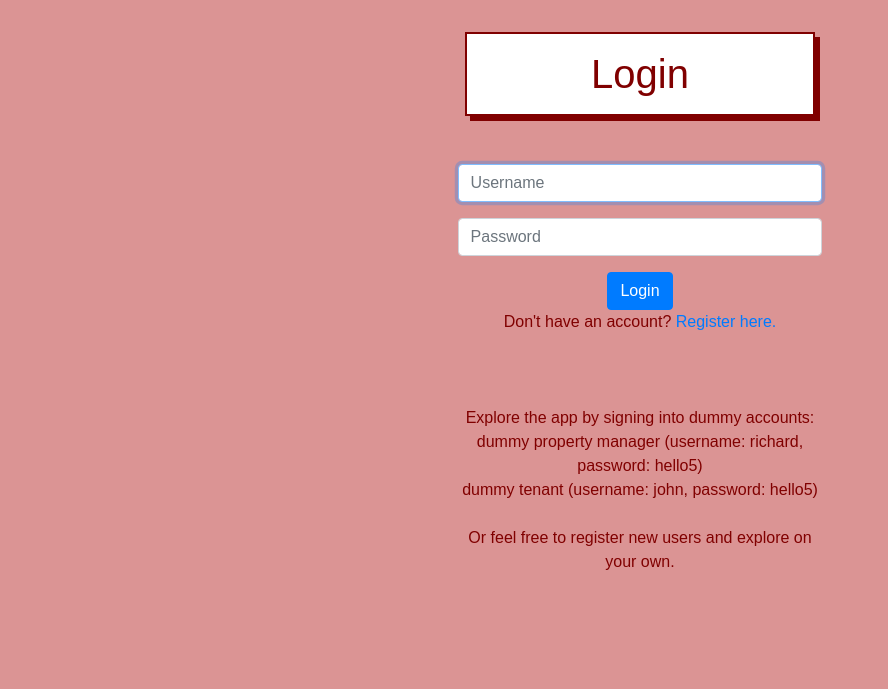
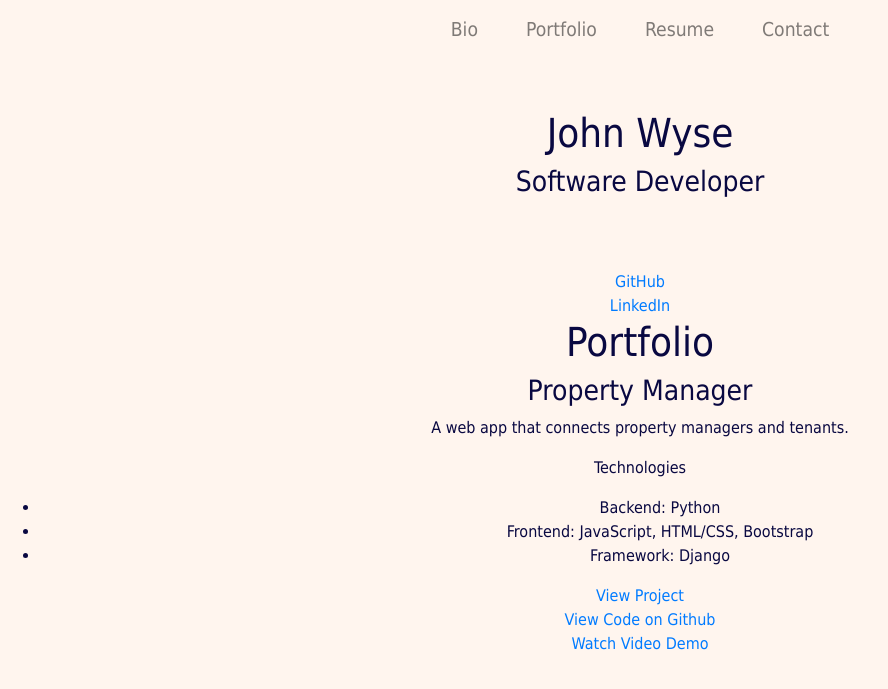
Before and after one commit to johnwyse/property-manager, a Django app: page / in a window 1280 px wide. Shown: the top 689 px of the page, without its empty margins (0-888 px from the left). Run offline with Django 4.2, Linux system fonts and the light colour scheme; data that the repository does not hold is empty; some libraries are stand-ins or nearby versions; some web fonts are replaced.

Commit message:
beginning personal site index

```diff
--- a/capstone/urls.py
+++ b/capstone/urls.py
@@ -20,7 +20,8 @@ from django.conf.urls.static import static
 
 urlpatterns = [
     path('admin/', admin.site.urls),
-    path("", include("property.urls"))
+    path('property/', include("property.urls")),
+    path('', include("property.personal_urls"))
 ]
 
 if settings.DEBUG:
--- /dev/null
+++ b/property/personal_urls.py
@@ -0,0 +1,6 @@
+from django.urls import path
+from . import views
+
+urlpatterns = [
+    path("", views.home, name="home")
+]
--- a/property/static/property/issues.js
+++ b/property/static/property/issues.js
@@ -32,7 +32,7 @@ function update_issue(id) {
     console.log(updated_description)
 
     // Fetch and save updated content
-    fetch('/edit_issue/' + id, {
+    fetch('/property/edit_issue/' + id, {
         method: 'PUT',
         body: JSON.stringify({
             description: updated_description
--- a/property/static/property/messages.js
+++ b/property/static/property/messages.js
@@ -3,7 +3,7 @@ document.addEventListener('DOMContentLoaded', function() {
     var unit_id = JSON.parse(document.getElementById('unit_id').textContent);
     console.log(unit_id)
 
-    fetch('/mark_as_read/' + unit_id, {
+    fetch('/property/mark_as_read/' + unit_id, {
         method: 'PUT',
         body: JSON.stringify({
           unit_id: unit_id
@@ -34,7 +34,7 @@ function delete_message(message_id) {
     console.log("beginning to delete message")
     console.log(message_id)
 
-    fetch('delete_message/' + message_id, {
+    fetch('/property/delete_message/' + message_id, {
         method: 'DELETE',
         body: JSON.stringify({
             message_id: message_id
--- a/property/static/property/notifications.js
+++ b/property/static/property/notifications.js
@@ -1,6 +1,6 @@
 document.addEventListener('DOMContentLoaded', function() {
 
-    fetch('/get_notifications')
+    fetch('/property/get_notifications')
     .then(response => response.json())
     .then(data => {
 
--- /dev/null
+++ b/property/static/property/personal_styles.css
@@ -0,0 +1,22 @@
+:root {
+    --main: rgb(9, 8, 65);
+  }
+
+body {
+    background-color: seashell;
+    color: var(--main);
+    text-align: center;
+    font-family: Tahoma, sans-sarif;
+}
+
+.nav-item > button {
+    background-color: transparent;
+    border: none;
+    margin-left: 1rem;
+    margin-right: 1rem;
+    color:rgb(5, 9, 71);
+    font-size: 1.2rem;
+}
+#header {
+    padding: 3rem;
+}
--- a/property/templates/property/layout.html
+++ b/property/templates/property/layout.html
@@ -60,7 +60,11 @@
         <script src="https://code.jquery.com/jquery-3.2.1.slim.min.js" integrity="sha384-KJ3o2DKtIkvYIK3UENzmM7KCkRr/rE9/Qpg6aAZGJwFDMVNA/GpGFF93hXpG5KkN" crossorigin="anonymous"></script>
         <script src="https://cdnjs.cloudflare.com/ajax/libs/popper.js/1.12.9/umd/popper.min.js" integrity="sha384-ApNbgh9B+Y1QKtv3Rn7W3mgPxhU9K/ScQsAP7hUibX39j7fakFPskvXusvfa0b4Q" crossorigin="anonymous"></script>
         <script src="https://maxcdn.bootstrapcdn.com/bootstrap/4.0.0/js/bootstrap.min.js" integrity="sha384-JZR6Spejh4U02d8jOt6vLEHfe/JQGiRRSQQxSfFWpi1MquVdAyjUar5+76PVCmYl" crossorigin="anonymous"></script>
+
+        {% if user.is_authenticated %}
         <script src="{% static 'property/notifications.js' %}"></script>
+        {% endif %}
+
         {% block script %}
         {% endblock %}
     </body>
--- a/property/templates/property/login.html
+++ b/property/templates/property/login.html
@@ -24,9 +24,7 @@
 
     <br><br><br><br>
 
-    Explore the app by signing into dummy accounts:<br>
-    dummy property manager (username: richard, password: hello5)<br>
-    dummy tenant (username: john, password: hello5)<br><br>
+    Check out a demo video that shows all the app's features here.<br>
 
     Or feel free to register new users and explore on your own.
 </div>
--- /dev/null
+++ b/property/templates/property/personal_index.html
@@ -0,0 +1,92 @@
+{% load static %}
+
+<!DOCTYPE html>
+<html lang="en">
+    <head>
+        <title>John Wyse</title>
+        <meta name="viewport" content="width=device-width, initial-scale=1, shrink-to-fit=yes">
+        <link rel="stylesheet" href="https://stackpath.bootstrapcdn.com/bootstrap/4.3.1/css/bootstrap.min.css" integrity="sha384-ggOyR0iXCbMQv3Xipma34MD+dH/1fQ784/j6cY/iJTQUOhcWr7x9JvoRxT2MZw1T" crossorigin="anonymous">
+        <link href="{% static 'property/personal_styles.css' %}" rel="stylesheet">
+    </head>
+    <body>
+
+        <nav class="navbar sticky-top navbar-expand-lg navbar-light bg-transparent">
+            <button class="navbar-toggler" type="button" data-toggle="collapse" data-target="#navbarTogglerDemo02" aria-controls="navbarTogglerDemo02" aria-expanded="false" aria-label="Toggle navigation">
+                <span class="navbar-toggler-icon"></span>
+            </button>
+
+            <div class="collapse navbar-collapse justify-content-center" id="navbarTogglerDemo02">
+                <ul class="navbar-nav">
+                    <li class="nav-item">
+                        <button id="bio-nav" class="nav-link" data-page="bio">Bio</button>
+                    </li>
+                    <li class="nav-item">
+                        <button id="portfolio-nav" class="nav-link" data-page="portfolio">Portfolio</button>
+                    </li>
+                    <li class="nav-item">
+                        <button id="resume-nav" class="nav-link" data-page="resume">Resume</button>
+                    </li>
+                    <li class="nav-item">
+                        <button id="contact-nav" class="nav-link" data-page="contact">Contact</button>
+                    </li>
+                </ul>
+            </div>
+        </nav>
+
+        <div id="header">
+            <h1>John Wyse</h1>
+            <h3>Software Developer</h3>
+        </div>
+
+        <div id="bio" >
+            <p>
+
+            </p>
+
+            <a href="https://github.com/johnwyse" target="_blank">GitHub</a>
+            <br>
+            <a href="https://www.linkedin.com/in/johnwyse/" target="_blank">LinkedIn</a>
+
+        </div>
+
+        <div id="portfolio">
+            <h1>Portfolio</h1>
+            <div class="portfolio-item" id="property">
+                <h3> Property Manager </h3>
+                <p> A web app that connects property managers and tenants. </p>
+                <p> Technologies </p>
+                <ul>
+                    <li>Backend: Python</li>
+                    <li>Frontend: JavaScript, HTML/CSS, Bootstrap</li>
+                    <li>Framework: Django</li>
+                </ul>
+                <div class="view_project">
+                    <a href="{% url 'index' %}" target="_blank">View Project</a>
+                </div>
+                <div class="view_on_github">
+                    <a href="https://github.com/johnwyse/property-manager" target="_blank">View Code on Github</a>
+                </div>
+                <div class="demo_video">
+                    <a href="https://youtube.com" target="_blank">Watch Video Demo</a>
+                </div>
+            </div>
+        </div>
+
+        <div id="resume" style="display: none">
+            <p>
+            Here is my bio
+            </p>
+        </div>
+
+        <div id="contact" style="display: none">
+            <p>
+            Here is my contact info
+            </p>
+        </div>
+
+
+        <script src="https://code.jquery.com/jquery-3.2.1.slim.min.js" integrity="sha384-KJ3o2DKtIkvYIK3UENzmM7KCkRr/rE9/Qpg6aAZGJwFDMVNA/GpGFF93hXpG5KkN" crossorigin="anonymous"></script>
+        <script src="https://cdnjs.cloudflare.com/ajax/libs/popper.js/1.12.9/umd/popper.min.js" integrity="sha384-ApNbgh9B+Y1QKtv3Rn7W3mgPxhU9K/ScQsAP7hUibX39j7fakFPskvXusvfa0b4Q" crossorigin="anonymous"></script>
+        <script src="https://maxcdn.bootstrapcdn.com/bootstrap/4.0.0/js/bootstrap.min.js" integrity="sha384-JZR6Spejh4U02d8jOt6vLEHfe/JQGiRRSQQxSfFWpi1MquVdAyjUar5+76PVCmYl" crossorigin="anonymous"></script>
+    </body>
+</html>
--- a/property/urls.py
+++ b/property/urls.py
@@ -22,7 +22,7 @@ urlpatterns = [
 
     # API Routes
     path("edit_issue/<int:issue_id>", views.edit_issue, name="edit_issue"),
-    path("unit_messages/delete_message/<int:message_id>", views.delete_message, name="delete_message"),
+    path("delete_message/<int:message_id>", views.delete_message, name="delete_message"),
     path("mark_as_read/<int:unit_id>", views.mark_as_read, name="mark_as_read"),
     path("get_notifications", views.get_notifications, name="get_notifications")
 ]
--- a/property/views.py
+++ b/property/views.py
@@ -12,6 +12,8 @@ from django.core.exceptions import ObjectDoesNotExist
 
 from .models import User, Issue, Message, Unit
 
+def home(request):
+    return render(request, 'property/personal_index.html')
 
 def index(request):
     if request.user.is_authenticated:
```
Also changed, not shown: db.sqlite3, 3 other files.
